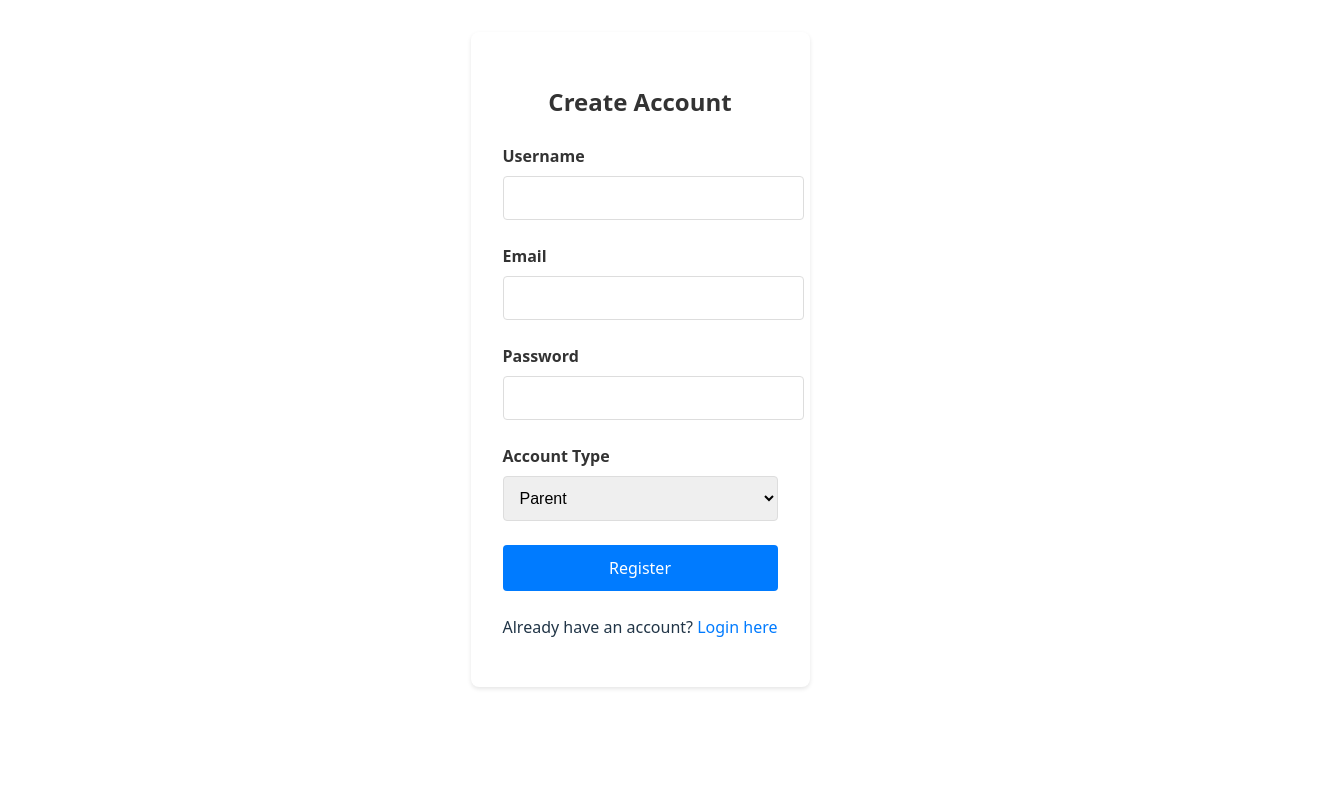
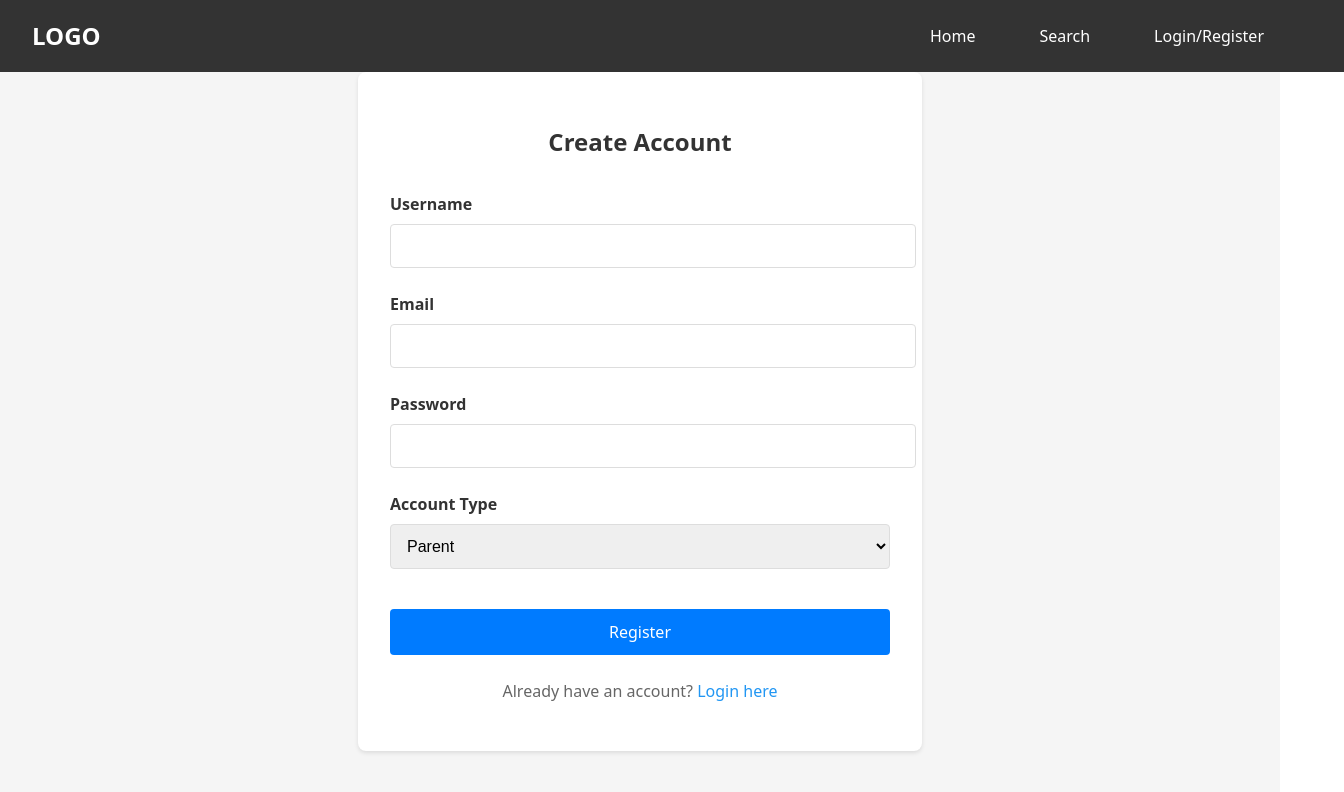
Before and after one commit to Ying29-Wang/camp-explorer-platform, a React (Vite) app in the folder client/: page /register in a window 1280 px wide. Shown: the top 792 px of the page, 1344 px wide, since content can reach past the window. Built offline with nearby package versions, Linux system fonts and the light colour scheme; no server answers.

Commit message:
add header to registration for nav

```diff
--- a/client/src/pages/RegistrationPage.css
+++ b/client/src/pages/RegistrationPage.css
@@ -1,15 +1,20 @@
+.registration-page {
+  min-height: 100vh;
+  background-color: #f5f5f5;
+}
+
 .registration-container {
   max-width: 500px;
-  margin: 2rem auto;
+  margin: 0 auto;
   padding: 2rem;
-  background: #fff;
+  background-color: white;
   border-radius: 8px;
-  box-shadow: 0 2px 4px rgba(0,0,0,0.1);
+  box-shadow: 0 2px 4px rgba(0, 0, 0, 0.1);
 }
 
 .registration-container h2 {
   text-align: center;
-  margin-bottom: 1.5rem;
+  margin-bottom: 2rem;
   color: #333;
 }
 
@@ -20,7 +25,8 @@
 .form-group label {
   display: block;
   margin-bottom: 0.5rem;
-  font-weight: 600;
+  color: #333;
+  font-weight: 500;
 }
 
 .form-group input,
@@ -32,47 +38,49 @@
   font-size: 1rem;
 }
 
-.error-border {
-  border: 1px solid #dc3545 !important;
+.form-group input.error-border {
+  border-color: #c62828;
+}
+
+.field-error {
+  color: #c62828;
+  font-size: 0.875rem;
+  margin-top: 0.25rem;
 }
 
 .error-message {
-  color: #dc3545;
-  margin-bottom: 1rem;
-  padding: 0.75rem;
-  background: #f8d7da;
+  background-color: #ffebee;
+  color: #c62828;
+  padding: 1rem;
   border-radius: 4px;
-}
-
-.field-error {
-  color: #dc3545;
-  font-size: 0.8rem;
-  margin-top: 0.25rem;
+  margin-bottom: 1.5rem;
+  text-align: center;
 }
 
 .submit-button {
   width: 100%;
   padding: 0.75rem;
-  background-color: #007bff;
+  background-color: #2196f3;
   color: white;
   border: none;
   border-radius: 4px;
+  font-size: 1rem;
   cursor: pointer;
-  font-size: 1rem;
-  transition: background-color 0.3s;
+  margin-top: 1rem;
 }
 
 .submit-button:hover {
-  background-color: #0056b3;
+  background-color: #1976d2;
 }
 
 .login-link {
   text-align: center;
   margin-top: 1.5rem;
+  color: #666;
 }
 
 .login-link a {
-  color: #007bff;
+  color: #2196f3;
   text-decoration: none;
 }
 
--- a/client/src/pages/RegistrationPage.jsx
+++ b/client/src/pages/RegistrationPage.jsx
@@ -1,6 +1,7 @@
 import React, { useState } from 'react';
 import { Link, useNavigate } from 'react-router-dom';
 import { useAuth } from '../context/AuthContext';
+import Header from '../components/layout/Header';
 import './RegistrationPage.css';
 
 const RegistrationPage = () => {
@@ -87,6 +88,8 @@ const RegistrationPage = () => {
   };
 
   return (
+    <div className="registration-page">
+      <Header />
       <div className="registration-container">
         <h2>Create Account</h2>
         {submitError && <div className="error-message">{submitError}</div>}
@@ -152,6 +155,7 @@ const RegistrationPage = () => {
           Already have an account? <Link to="/login">Login here</Link>
         </p>
       </div>
+    </div>
   );
 };
 
```
Lines whose indentation alone changed are shown as unchanged.
